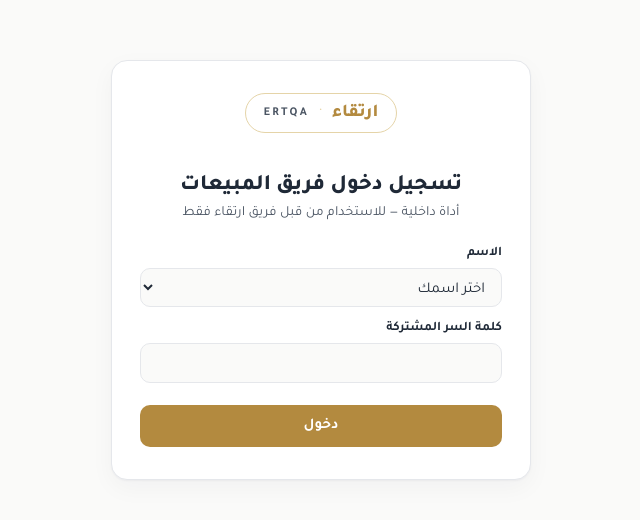
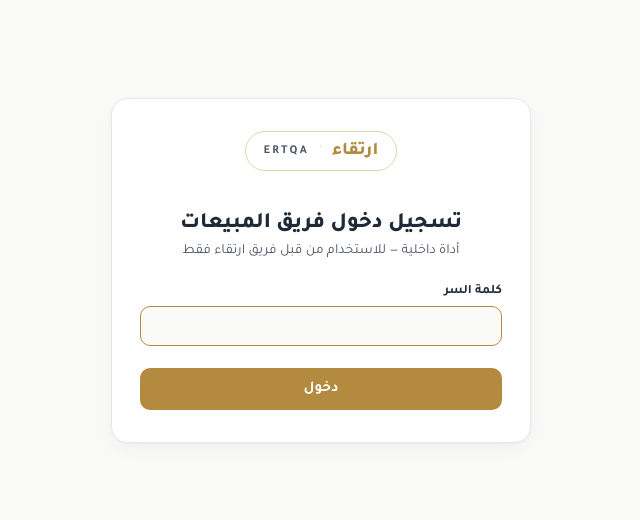
Before and after one commit to montaseryounis/Ertqa-Pricing-System, a Next.js app: page /login in a window 1280 px wide. Shown: the part 130-650 px from the top of the page, without its empty margins (480-1120 px from the left). Built offline with nearby package versions, Linux system fonts and the light colour scheme.

Commit message:
Simplify login: password only, single user ErtqaAgent
- Remove name dropdown from LoginForm (only password field, auto-focused)
- /api/login: drop name validation, set user cookie to "ErtqaAgent"
- /login page: drop team names loading
- .env.example: drop SALES_TEAM_NAMES (no longer used)

```diff
--- a/app/api/login/route.ts
+++ b/app/api/login/route.ts
@@ -8,6 +8,8 @@ import {
 
 export const runtime = 'nodejs';
 export const dynamic = 'force-dynamic';
+
+const DISPLAY_NAME = 'ErtqaAgent';
 
 export async function POST(request: Request) {
   const teamPassword = process.env.TEAM_PASSWORD;
@@ -20,18 +22,18 @@ export async function POST(request: Request) {
     );
   }
 
-  let body: { name?: string; password?: string };
+  let body: { password?: string };
   try {
     body = await request.json();
   } catch {
     return NextResponse.json({ error: 'طلب غير صالح' }, { status: 400 });
   }
 
-  const { name, password } = body;
+  const { password } = body;
 
-  if (!name || !password) {
+  if (!password) {
     return NextResponse.json(
-      { error: 'الاسم وكلمة السر مطلوبان' },
+      { error: 'كلمة السر مطلوبة' },
       { status: 400 }
     );
   }
@@ -54,7 +56,7 @@ export async function POST(request: Request) {
     maxAge: COOKIE_MAX_AGE,
   });
 
-  response.cookies.set(USER_COOKIE, encodeURIComponent(name), {
+  response.cookies.set(USER_COOKIE, encodeURIComponent(DISPLAY_NAME), {
     httpOnly: false,
     secure: true,
     sameSite: 'lax',
--- a/app/login/LoginForm.tsx
+++ b/app/login/LoginForm.tsx
@@ -3,14 +3,9 @@
 import { useState } from 'react';
 import { useRouter, useSearchParams } from 'next/navigation';
 
-type Props = {
-  teamNames: string[];
-};
-
-export default function LoginForm({ teamNames }: Props) {
+export default function LoginForm() {
   const router = useRouter();
   const params = useSearchParams();
-  const [name, setName] = useState('');
   const [password, setPassword] = useState('');
   const [error, setError] = useState('');
   const [loading, setLoading] = useState(false);
@@ -18,18 +13,13 @@ export default function LoginForm({ teamNames }: Props) {
   const submit = async (event: React.FormEvent) => {
     event.preventDefault();
     setError('');
+    setLoading(true);
 
-    if (!name) {
-      setError('اختر اسمك من القائمة');
-      return;
-    }
-
-    setLoading(true);
     try {
       const response = await fetch('/api/login', {
         method: 'POST',
         headers: { 'Content-Type': 'application/json' },
-        body: JSON.stringify({ name, password }),
+        body: JSON.stringify({ password }),
       });
 
       if (!response.ok) {
@@ -51,28 +41,13 @@ export default function LoginForm({ teamNames }: Props) {
   return (
     <form onSubmit={submit} className="login-form">
       <label className="field">
-        <span>الاسم</span>
-        <select
-          value={name}
-          onChange={(e) => setName(e.target.value)}
-          required
-        >
-          <option value="">اختر اسمك</option>
-          {teamNames.map((n) => (
-            <option key={n} value={n}>
-              {n}
-            </option>
-          ))}
-        </select>
-      </label>
-
-      <label className="field">
-        <span>كلمة السر المشتركة</span>
+        <span>كلمة السر</span>
         <input
           type="password"
           value={password}
           onChange={(e) => setPassword(e.target.value)}
           autoComplete="current-password"
+          autoFocus
           required
         />
       </label>
--- a/app/login/page.tsx
+++ b/app/login/page.tsx
@@ -5,31 +5,7 @@ export const metadata = {
   title: 'تسجيل الدخول · ارتقاء',
 };
 
-const FALLBACK_NAMES = [
-  'موظف 1',
-  'موظف 2',
-  'موظف 3',
-  'موظف 4',
-  'موظف 5',
-  'موظف 6',
-  'موظف 7',
-  'موظف 8',
-  'موظف 9',
-  'موظف 10',
-];
-
-function loadTeamNames(): string[] {
-  const raw = process.env.SALES_TEAM_NAMES;
-  if (!raw) return FALLBACK_NAMES;
-  const parsed = raw
-    .split(',')
-    .map((n) => n.trim())
-    .filter(Boolean);
-  return parsed.length > 0 ? parsed : FALLBACK_NAMES;
-}
-
 export default function LoginPage() {
-  const teamNames = loadTeamNames();
   return (
     <main className="login-page">
       <div className="login-card">
@@ -41,7 +17,7 @@ export default function LoginPage() {
         <h1 className="login-title">تسجيل دخول فريق المبيعات</h1>
         <p className="login-sub">أداة داخلية — للاستخدام من قبل فريق ارتقاء فقط</p>
         <Suspense fallback={null}>
-          <LoginForm teamNames={teamNames} />
+          <LoginForm />
         </Suspense>
       </div>
     </main>
```
Also changed, not shown: 1 other file (tests, documents, lock files or other folders).
